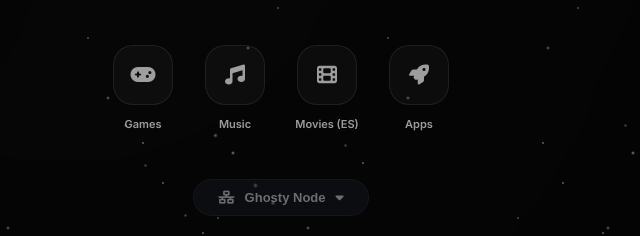
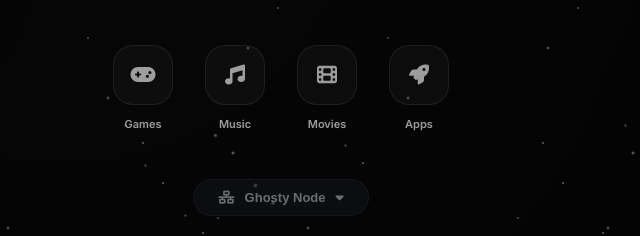
Before and after one commit to cocotimbogamingking-bit/ghosty, a website: page static/index.html in a window 1280 px wide. Shown: the part 397-633 px from the top of the page, 387-1027 px from the left. Drawn offline with Linux system fonts and the light colour scheme.

Commit message:
Revert back to Tubi since we bypassed geographical restrictions with US node

```diff
--- a/static/index.html
+++ b/static/index.html
@@ -329,9 +329,9 @@
           <div class="home-app-icon"><i class="fa-solid fa-music"></i></div>
           <span>Music</span>
         </a>
-        <a href="#" class="home-app-btn" onclick="event.preventDefault(); go('https://vix.com');">
+        <a href="#" class="home-app-btn" onclick="event.preventDefault(); go('https://tubitv.com');">
           <div class="home-app-icon"><i class="fa-solid fa-film"></i></div>
-          <span>Movies (ES)</span>
+          <span>Movies</span>
         </a>
         <a href="/./b" class="home-app-btn">
           <div class="home-app-icon"><i class="fa-solid fa-rocket"></i></div>
```
